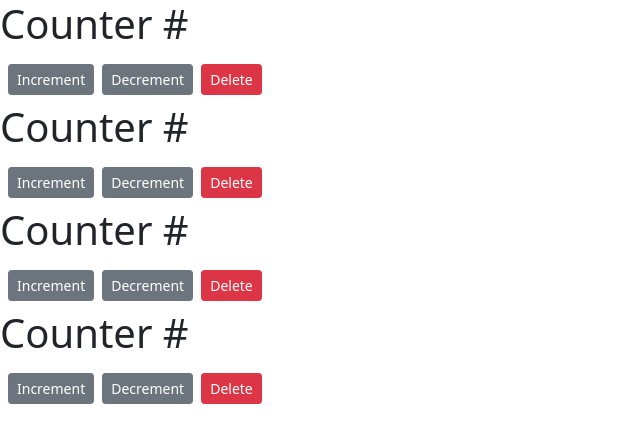
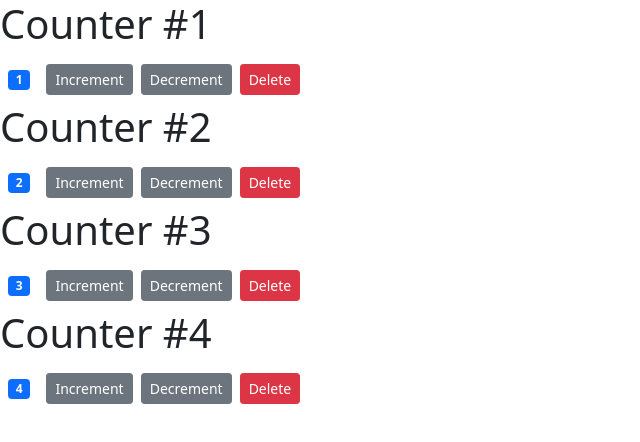
Before and after one commit to abbasi-naim/react-counter-app, a React (Create React App) app: page / in a window 1280 px wide. Shown: the top 442 px of the page, without its empty margins (0-640 px from the left). Built offline with nearby package versions, Linux system fonts and the light colour scheme.

Commit message:
changed this.props.value to this.props.counter.

```diff
--- a/src/components/counter.jsx
+++ b/src/components/counter.jsx
@@ -5,7 +5,7 @@ import "bootstrap/dist/css/bootstrap.min.css";
 
 class Counter extends Component {
   state = {
-    count: this.props.value,
+    count: this.props.counter.value,
     tags: ["tag1", "tag2", "tag3"],
   };
 
@@ -30,7 +30,7 @@ class Counter extends Component {
   render() {
     return (
       <div>
-        <h1>Counter #{this.props.id}</h1>
+        <h1>Counter #{this.props.counter.id}</h1>
         <Badge bg={this.getBadgeClasses()}>{this.formatCount()}</Badge>
 
         <Button
@@ -50,7 +50,7 @@ class Counter extends Component {
           Decrement
         </Button>
         <button
-          onClick={() => this.props.onDelete(this.props.id)}
+          onClick={() => this.props.onDelete(this.props.counter.id)}
           className="btn btn-danger btn-sm m-2"
         >
           Delete
```
